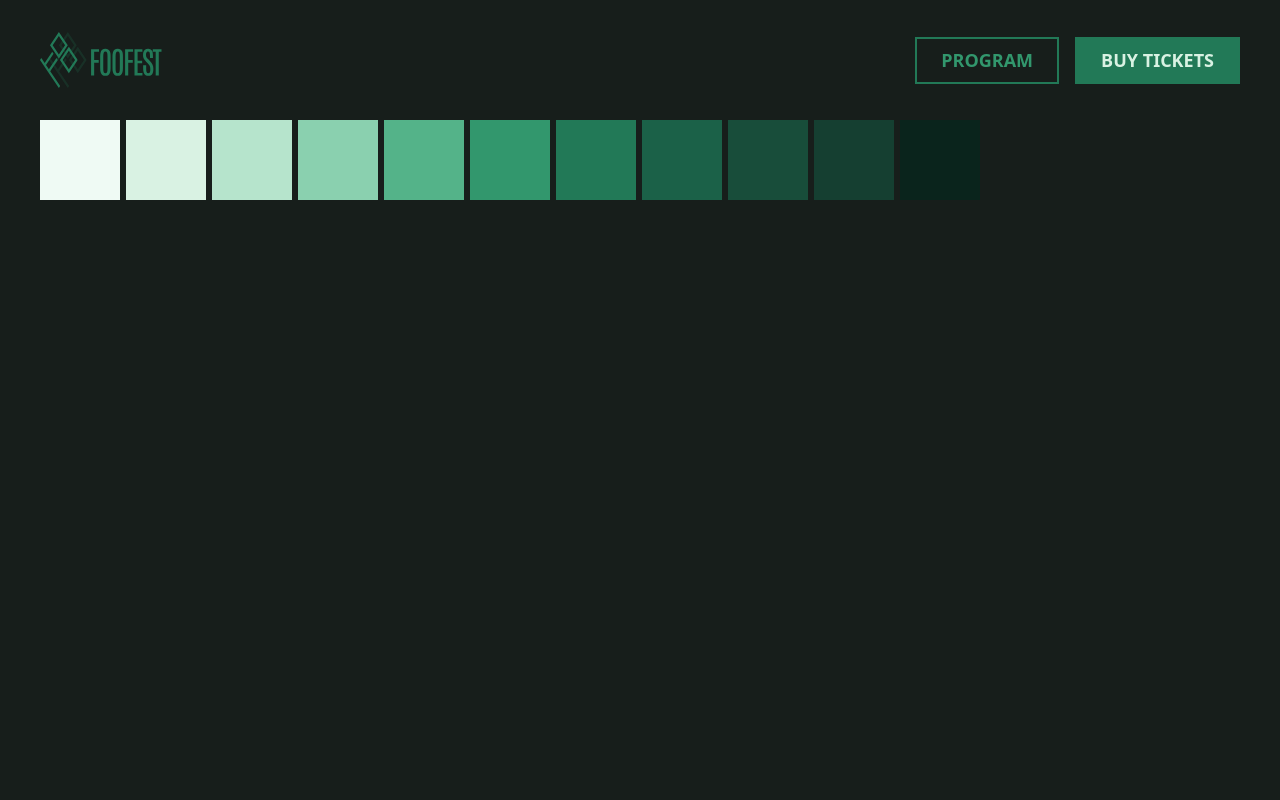
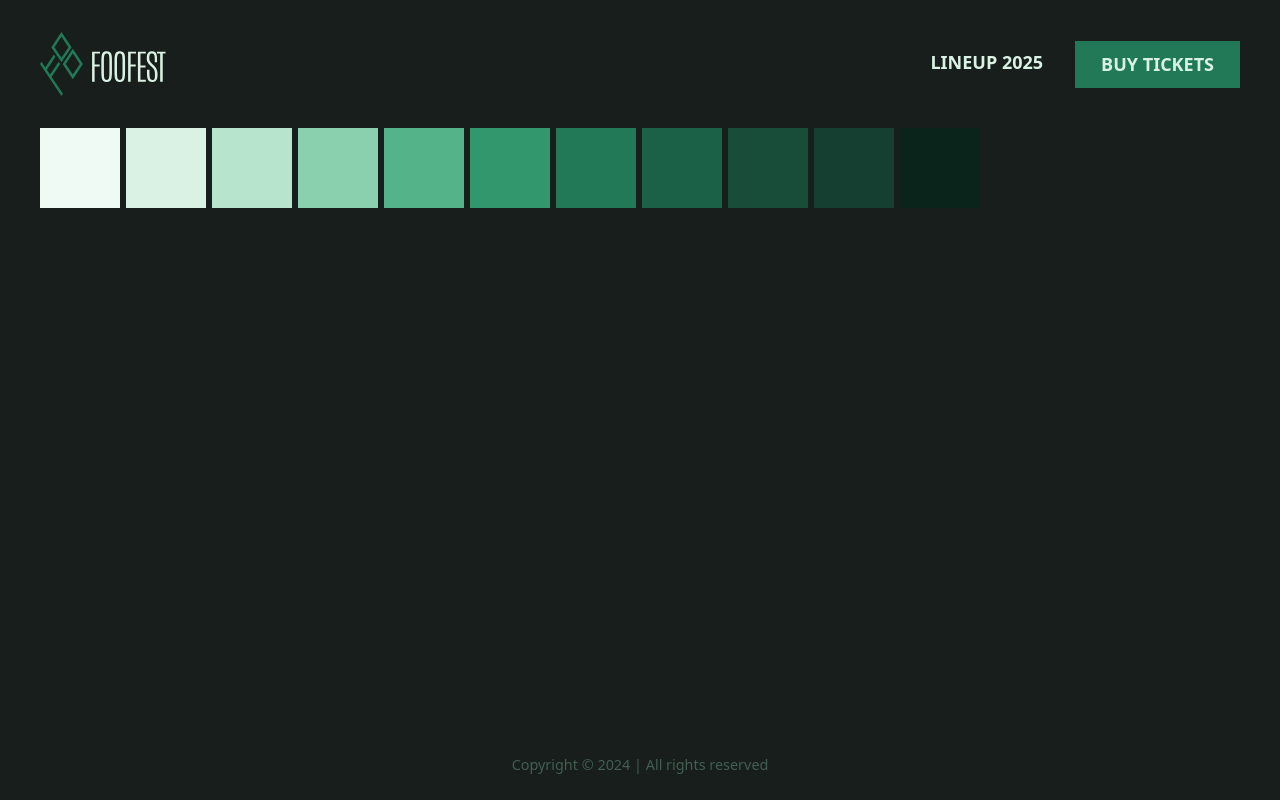
Before and after one commit to SSSoto17/15c_foofest, a Next.js app: page / in a window 1280 px wide. Built offline with nearby package versions, Linux system fonts and the light colour scheme.

Commit message:
Footer created

```diff
--- a/src/app/layout.jsx
+++ b/src/app/layout.jsx
@@ -23,7 +23,8 @@ export default function RootLayout({ children }) {
       <body className="text-forest-100 text-desk-base">
         <Header />
         {children}
-        <footer></footer>
+        <Footer />
+        {/* <footer></footer> */}
       </body>
     </html>
   );
@@ -34,15 +35,15 @@ export function Header() {
     <header className="col-start-2 py-8">
       <nav className="flex w-full items-center justify-between">
         <Link href="/">
-          <Image src={logo} alt="FooFest" className="h-14 w-fit" />
+          <Image src={logo} alt="FooFest" className="h-16 w-fit" />
         </Link>
-        <ul className="flex gap-4">
+        <ul className="flex gap-2">
           <li>
             <Link
               href="/lineup/artists"
-              className="border-2 border-forest-600 text-forest-500 py-2 px-6 grid place-content-center uppercase font-bold"
+              className="py-2 px-6 grid place-content-center uppercase font-semibold"
             >
-              Program
+              Lineup 2025
             </Link>
           </li>
           <li>
@@ -58,3 +59,11 @@ export function Header() {
     </header>
   );
 }
+
+export function Footer() {
+  return (
+    <footer className="grid place-content-center py-6 text-aztec-600">
+      <small>Copyright © 2024 | All rights reserved</small>
+    </footer>
+  );
+}
```
Also changed, not shown: src/assets/svg/logo_bold.svg.
